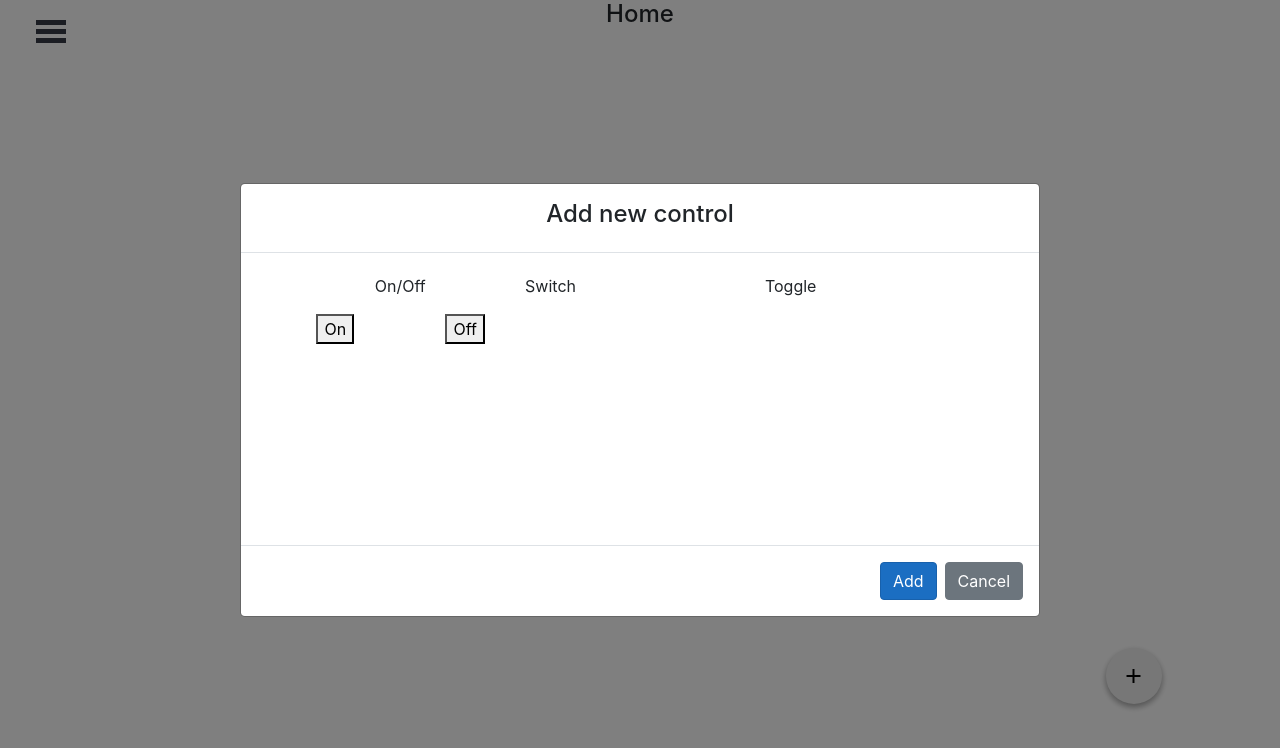
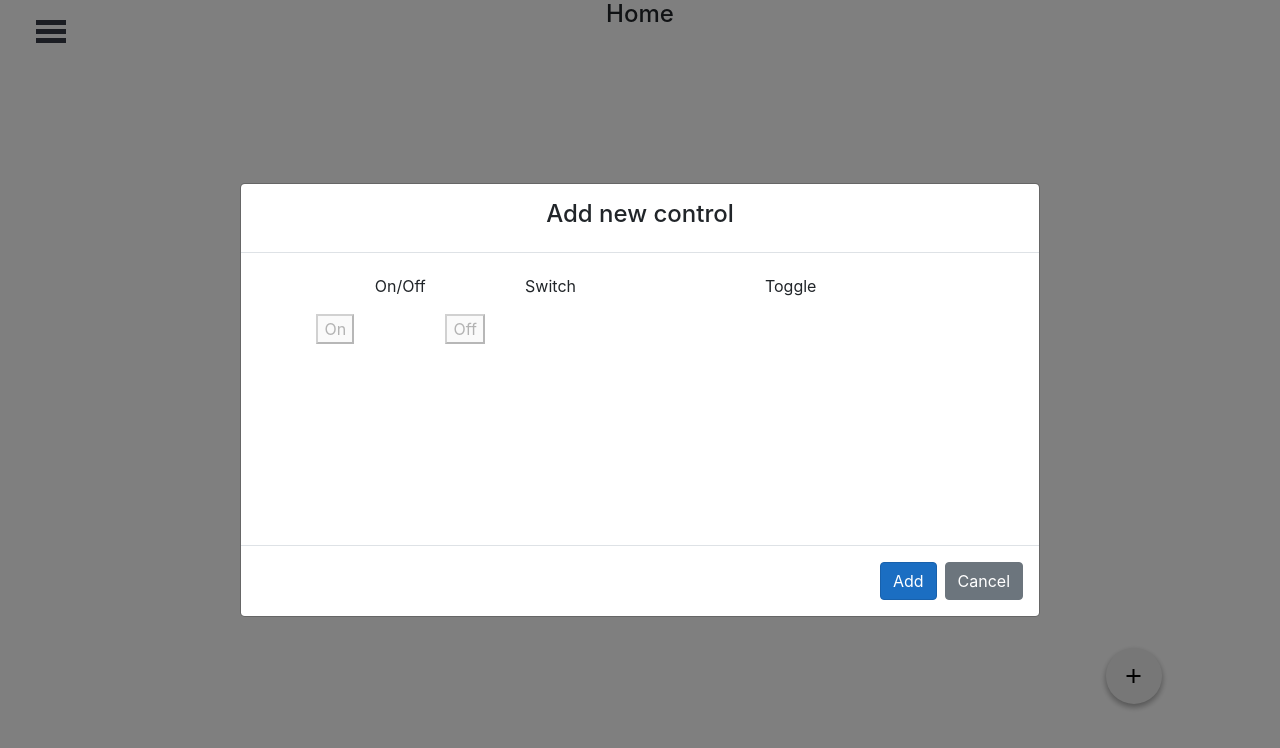
Before and after one commit to Furman950/simple-home-automation, a React (Create React App) app in the folder SimpleHomeAutomation/ClientApp/: page / in a window 1280 px wide. Both pictures are taken after a click on the button "add". Shown: the top 748 px of the page. Built offline with nearby package versions, Linux system fonts and the light colour scheme.

Commit message:
Implemented a way to disable controls

```diff
--- a/SimpleHomeAutomation/ClientApp/src/components/ControlForm.js
+++ b/SimpleHomeAutomation/ClientApp/src/components/ControlForm.js
@@ -11,7 +11,6 @@ export default class AddNewControlForm extends Component {
     }
 
     updateSelectedControl = (componentName) => {
-        console.log(componentName);
         this.setState({
             selectedControl: componentName
         })
--- a/SimpleHomeAutomation/ClientApp/src/components/controls/OnOff.js
+++ b/SimpleHomeAutomation/ClientApp/src/components/controls/OnOff.js
@@ -1,24 +1,47 @@
 import React, { Component } from 'react';
 import { Row, Col } from 'react-bootstrap';
+import { publishMessage } from '../../services/APICalls';
 
 export default class OnOff extends Component {
     constructor(props) {
         super(props);
         this.state = {
             on: false,
+            topic: "testOnOff",
         }
     }
 
+    publishOn = () => {
+        publishMessage(this.state.topic, "ON")
+            .then(res => console.log(res));
+    }
+
+    publishOff = () => {
+        publishMessage(this.state.topic, "OFF")
+            .then(res => console.log(res));
+    }
+
     render() {
+        console.log(this.props.disabled)
         return (
             <div className={this.props.theClasses}>
                 <p className="text-center">{this.props.label}</p>
                 <Row>
                     <Col md={6} className="text-center">
-                        <button>On</button>
+                        <button
+                            onClick={this.publishOn}
+                            disabled={this.props.disabled}
+                        >
+                            On
+                        </button>
                     </Col>
                     <Col md={6} className="text-center">
-                        <button>Off</button>
+                        <button
+                            onClick={this.publishOff}
+                            disabled={this.props.disabled}
+                        >
+                            Off
+                        </button>
                     </Col>
                 </Row>
             </div>
@@ -27,5 +50,6 @@ export default class OnOff extends Component {
 }
 
 OnOff.defaultProps = {
-    label: "On/Off"
+    label: "On/Off",
+    disabled: false
 }
--- a/SimpleHomeAutomation/ClientApp/src/components/controls/controls.js
+++ b/SimpleHomeAutomation/ClientApp/src/components/controls/controls.js
@@ -23,17 +23,17 @@ export default class Controls extends Component {
                 <div className={`flex-item modal-control ${this.state.selected === 1 ? 'selected' : ''}`}
                     onClick={() => this.select(1, OnOff)}
                 >
-                    <OnOff />
+                    <OnOff disabled={true}/>
                 </div>
                 <div className={`flex-item modal-control ${this.state.selected === 2 ? 'selected' : ''}`}
                     onClick={() => this.select(2, Switch)}
                 >
-                    <Switch />
+                    <Switch disabled={true} />
                 </div>
                 <div className={`flex-item modal-control ${this.state.selected === 3 ? 'selected' : ''}`}
                     onClick={() => this.select(3, Toggle)}
                 >
-                    <Toggle />
+                    <Toggle disabled={true} />
                 </div>
             </div>
         )
```
Also changed, not shown: 1 other file (tests, documents, lock files or other folders).
